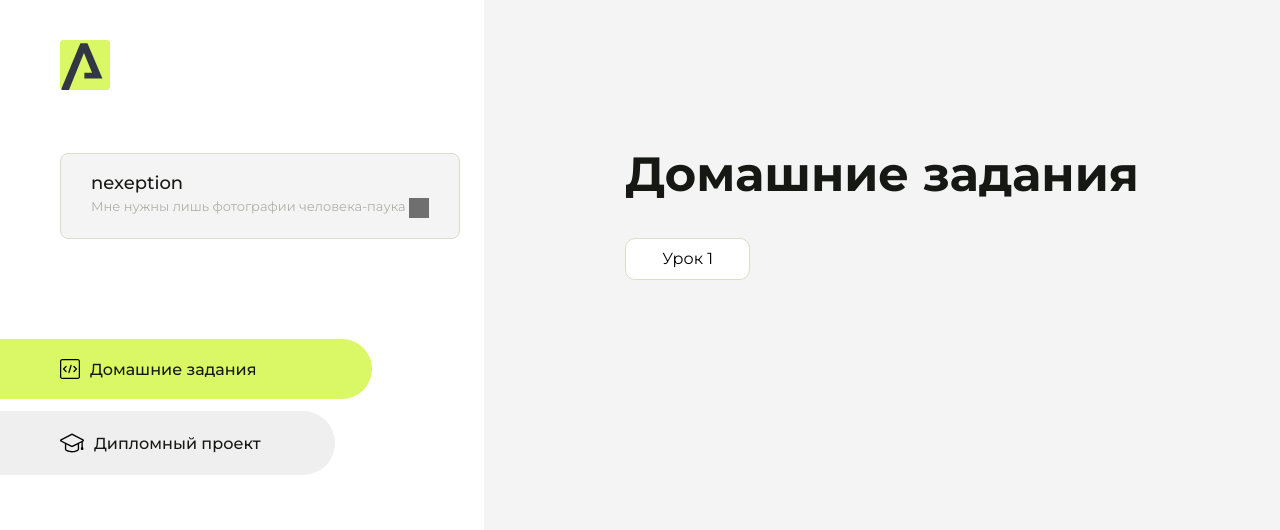
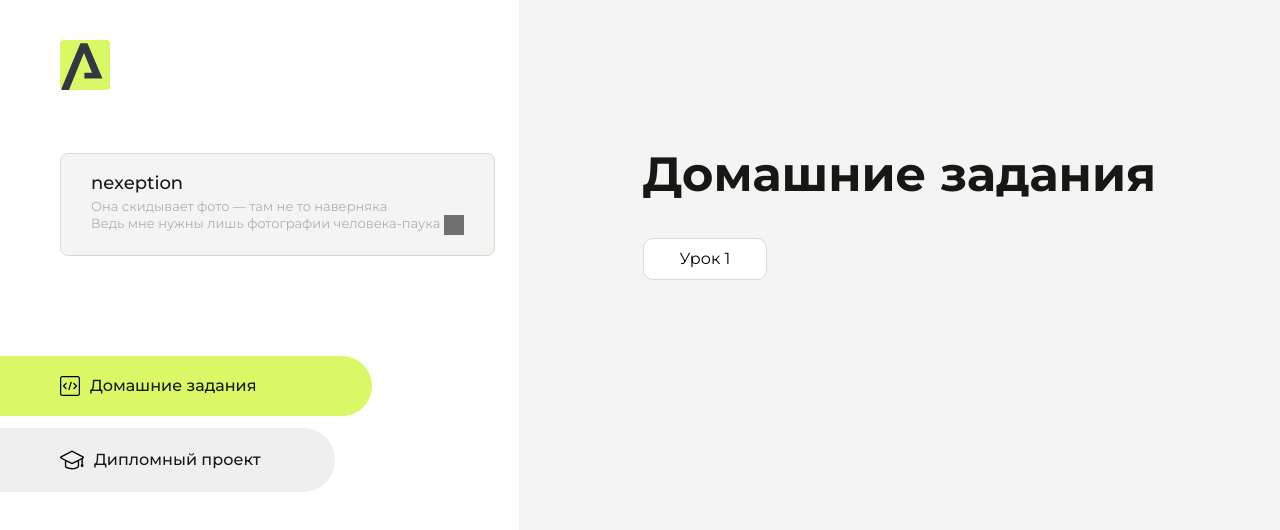
Before and after one commit to on-your-face/homework, a plain HTML site: page index.html in a window 1280 px wide. Drawn offline with Linux system fonts and the light colour scheme; grey boxes are pictures that could not be loaded.

Commit message:
Update index.html

```diff
--- a/index.html
+++ b/index.html
@@ -44,7 +44,8 @@
             </div>
             <div class="sidebar__user">
                 <div class="sidebar__name">nexeption</div>
-                <div class="sidebar__text">Мне нужны лишь фотографии человека-паука <img src="https://apkrey.com/wp-content/uploads/2020/07/Marvel%E2%80%99s-Spider-Man-Mobile-download.png" alt="spider-man.png" style="width: 20px; height: 20px; filter: brightness(70%);"></div>
+                <div class="sidebar__text">Она скидывает фото — там не то наверняка</div>
+                <div class="sidebar__text">Ведь мне нужны лишь фотографии человека-паука <img src="https://apkrey.com/wp-content/uploads/2020/07/Marvel%E2%80%99s-Spider-Man-Mobile-download.png" alt="spider-man.png" style="width: 20px; height: 20px; filter: brightness(70%);"></div>
             </div>
             <div class="sidebar__tabs">
                 <div class="sidebar__item">
```
